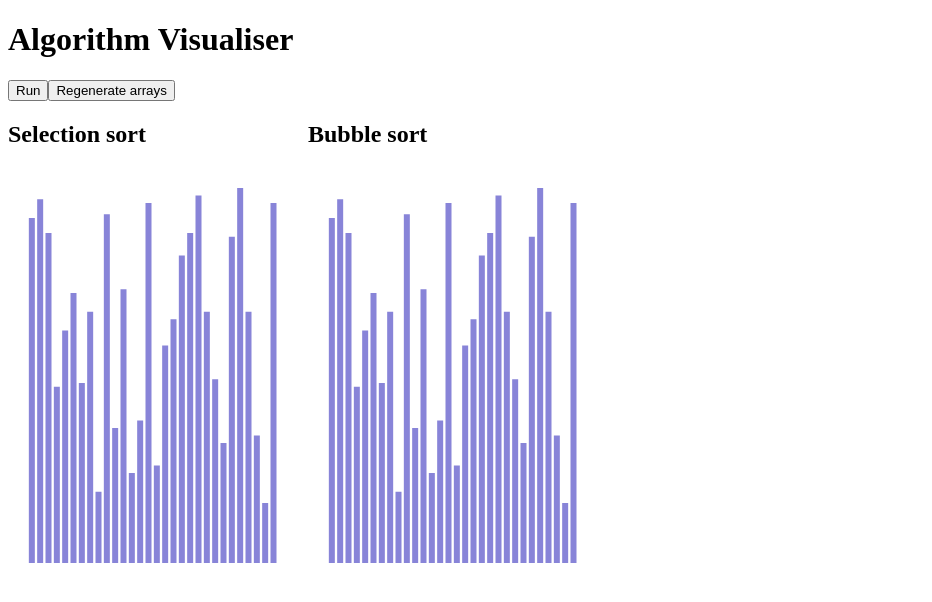
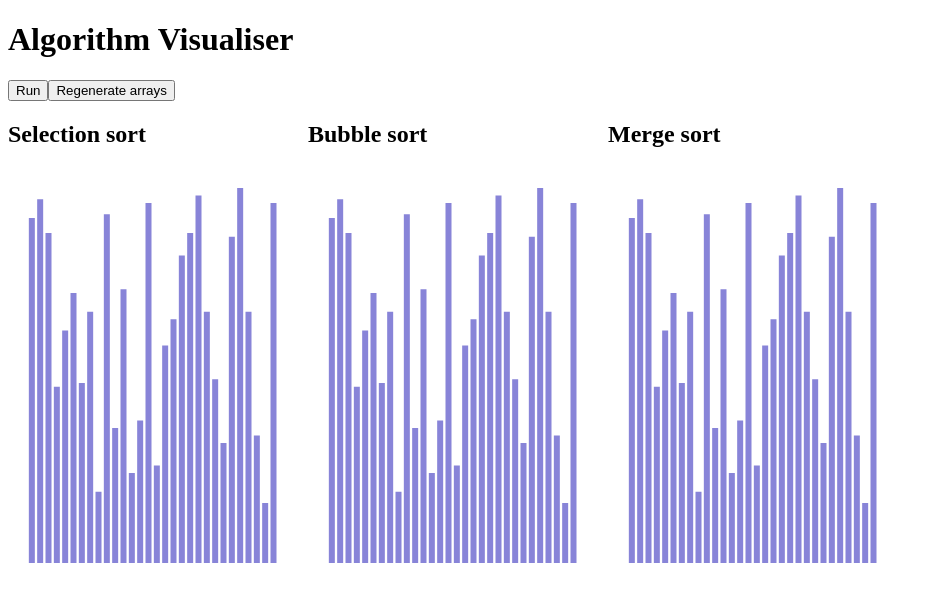
Before and after one commit to zoltan-antal/algorithm-visualiser, a React (Vite) app: page / in a window 1280 px wide. Shown: the top 602 px of the page, without its empty margins (0-932 px from the left). Built offline with nearby package versions, Linux system fonts and the light colour scheme.

Commit message:
Transform mergeSort to use states

```diff
--- a/package.json
+++ b/package.json
@@ -12,11 +12,13 @@
     "preview": "vite preview"
   },
   "dependencies": {
+    "lodash": "^4.17.21",
     "react": "^18.2.0",
     "react-dom": "^18.2.0",
     "recharts": "^2.10.4"
   },
   "devDependencies": {
+    "@types/lodash": "^4.14.202",
     "@types/react": "^18.2.43",
     "@types/react-dom": "^18.2.17",
     "@types/recharts": "^1.8.29",
--- a/src/App.tsx
+++ b/src/App.tsx
@@ -34,6 +34,7 @@ function App() {
 
   console.log('Selection sort: ' + arrays.selectionSort);
   console.log('Bubble sort: ' + arrays.bubbleSort);
+  console.log('Merge sort: ' + arrays.mergeSort);
 
   return (
     <>
@@ -51,6 +52,10 @@ function App() {
           <h2>Bubble sort</h2>
           <BarChart data={arrays.bubbleSort} />
         </div>
+        <div>
+          <h2>Merge sort</h2>
+          <BarChart data={arrays.mergeSort} />
+        </div>
       </div>
     </>
   );
--- a/src/algorithms/mergeSort.ts
+++ b/src/algorithms/mergeSort.ts
@@ -1,38 +1,194 @@
-const mergeSort = (unsorted: number[]) => {
-  const n = unsorted.length;
+import _ from 'lodash';
 
-  // Base case
-  if (n == 1) {
-    return unsorted;
+import MergeSortState from '../types/MergeSortState';
+
+const mergeSort = (inputState: any) => {
+  if (!inputState.processing) {
+    return inputState;
   }
 
-  // Recursively sort the two halves of the array
-  const left = mergeSort(unsorted.slice(0, n / 2));
-  const right = mergeSort(unsorted.slice(n / 2));
+  const state = structuredClone(inputState) as MergeSortState;
 
-  // Merge the two sorted halves
-  const sorted: number[] = [];
+  // If root node is sorted, stop process
+  if (state.tree.sorted) {
+    state.processing = false;
+    return state;
+  }
+
+  const node = _.get(state, state.path);
+
+  // If node already sorted, replace in / remove from path
+  if (node.sorted) {
+    switch (state.path[state.path.length - 1]) {
+      case 'left':
+        state.path[state.path.length - 1] = 'right';
+        return state;
+
+      case 'right':
+        state.path.pop();
+        return state;
+    }
+  }
+
+  // BASE CASE
+  if (node.start === node.end) {
+    _.set(state, [...state.path, 'sorted'], true);
+    return state;
+  }
+
+  // MERGE STEP
+  if (node.left && node.left.sorted && node.right && node.right.sorted) {
     let i = 0;
     let j = 0;
-  const iMax = left.length;
-  const jMax = right.length;
-  for (let k = 0; k < n; k++) {
+    const iMax = node.left!.end - node.left!.start + 1;
+    const jMax = node.right!.end - node.right!.start + 1;
+    const left: number[] = state.arr.slice(
+      node.left!.start,
+      node.left!.end + 1
+    );
+    const right: number[] = state.arr.slice(
+      node.right!.start,
+      node.right!.end + 1
+    );
+    for (let k = node.left!.start; k <= node.right!.end; k++) {
       if (i === iMax) {
-      sorted.push(...right.slice(j, jMax));
-      break;
-    } else if (j == jMax) {
-      sorted.push(...left.slice(i, iMax));
-      break;
+        state.arr[k] = right[j];
+        j++;
+      } else if (j === jMax) {
+        state.arr[k] = left[i];
+        i++;
       } else if (left[i] < right[j]) {
-      sorted.push(left[i]);
+        state.arr[k] = left[i];
         i++;
       } /* right[j] <= left[i] */ else {
-      sorted.push(right[j]);
+        state.arr[k] = right[j];
         j++;
       }
     }
+    _.unset(state, [...state.path, 'left']);
+    _.unset(state, [...state.path, 'right']);
+    _.set(state, [...state.path, 'sorted'], true);
+    return state;
+  }
 
-  return sorted;
+  // RECURSIVE STEP
+  const mid = node.start! + Math.ceil((node.end! - node.start!) / 2);
+  const left = { start: node.start, end: mid - 1, sorted: false };
+  const right = { start: mid, end: node.end, sorted: false };
+  _.set(state, [...state.path, 'left'], left);
+  _.set(state, [...state.path, 'right'], right);
+  state.path.push('left');
+  return state;
+
+  // switch (node.step) {
+  //   case 'split': {
+  //     if (node.start === node.end) {
+  //       _.set(state, [...state.path, 'step'], 'merge');
+  //       switch (state.path[state.path.length - 1]) {
+  //         case 'left':
+  //           state.path[state.path.length - 1] = 'right';
+  //           break;
+
+  //         case 'right':
+  //           state.path.pop();
+  //           _.set(state, [...state.path, 'step'], 'merge');
+  //           break;
+  //       }
+  //       return state;
+  //     }
+  //     const mid = node.start! + Math.ceil((node.end! - node.start!) / 2);
+  //     const left = { start: node.start, end: mid - 1, step: 'split' };
+  //     const right = { start: mid, end: node.end, step: 'split' };
+  //     _.set(state, [...state.path, 'left'], left);
+  //     _.set(state, [...state.path, 'right'], right);
+  //     state.path.push('left');
+  //     return state;
+  //   }
+  //   case 'merge': {
+  //     let i = 0;
+  //     let j = 0;
+  //     const iMax = node.left!.end - node.left!.start + 1;
+  //     const jMax = node.right!.end - node.right!.start + 1;
+  //     const left: number[] = state.arr.slice(
+  //       node.left!.start,
+  //       node.left!.end + 1
+  //     );
+  //     const right: number[] = state.arr.slice(
+  //       node.right!.start,
+  //       node.right!.end + 1
+  //     );
+  //     for (let k = node.left!.start; k <= node.right!.end; k++) {
+  //       if (i === iMax) {
+  //         state.arr[k] = right[j];
+  //         j++;
+  //         break;
+  //       } else if (j === jMax) {
+  //         state.arr[k] = left[i];
+  //         i++;
+  //         break;
+  //       } else if (left[i] < right[j]) {
+  //         state.arr[k] = left[i];
+  //         i++;
+  //       } /* right[j] <= left[i] */ else {
+  //         state.arr[k] = right[j];
+  //         j++;
+  //       }
+  //     }
+  //     _.unset(state, [...state.path, 'left']);
+  //     _.unset(state, [...state.path, 'right']);
+  //     switch (state.path[state.path.length - 1]) {
+  //       case 'left':
+  //         state.path[state.path.length - 1] = 'right';
+  //         break;
+
+  //       case 'right':
+  //         state.path.pop();
+  //         _.set(state, [...state.path, 'step'], 'merge');
+  //         state.path[state.path.length - 1] = 'left';
+  //         break;
+  //     }
+  //     return state;
+  //   }
+  // }
 };
 
+mergeSort.algorithmName = 'mergeSort';
+
+// const mergeSort = (unsorted: number[]) => {
+//   const n = unsorted.length;
+
+//   // Base case
+//   if (n == 1) {
+//     return unsorted;
+//   }
+
+//   // Recursively sort the two halves of the array
+//   const left = mergeSort(unsorted.slice(0, n / 2));
+//   const right = mergeSort(unsorted.slice(n / 2));
+
+//   // Merge the two sorted halves
+//   const sorted: number[] = [];
+//   let i = 0;
+//   let j = 0;
+//   const iMax = left.length;
+//   const jMax = right.length;
+//   for (let k = 0; k < n; k++) {
+//     if (i === iMax) {
+//       sorted.push(...right.slice(j, jMax));
+//       break;
+//     } else if (j === jMax) {
+//       sorted.push(...left.slice(i, iMax));
+//       break;
+//     } else if (left[i] < right[j]) {
+//       sorted.push(left[i]);
+//       i++;
+//     } /* right[j] <= left[i] */ else {
+//       sorted.push(right[j]);
+//       j++;
+//     }
+//   }
+
+//   return sorted;
+// };
+
 export default mergeSort;
--- a/src/types/AlgorithmStates.ts
+++ b/src/types/AlgorithmStates.ts
@@ -1,9 +1,11 @@
 import SelectionSortState from './SelectionSortState';
 import BubbleSortState from './BubbleSortState';
+import MergeSortState from './MergeSortState';
 
 type AlgorithmStates = {
   selectionSort: SelectionSortState;
   bubbleSort: BubbleSortState;
+  mergeSort: MergeSortState;
 };
 
 export default AlgorithmStates;
--- /dev/null
+++ b/src/types/MergeSortState.ts
@@ -0,0 +1,16 @@
+type MergeSortNode = {
+  start: number;
+  end: number;
+  sorted: boolean;
+  left?: MergeSortNode;
+  right?: MergeSortNode;
+};
+
+type MergeSortState = {
+  processing: boolean;
+  arr: number[];
+  tree: MergeSortNode;
+  path: string[];
+};
+
+export default MergeSortState;
--- a/src/utils/runAlgorithms.ts
+++ b/src/utils/runAlgorithms.ts
@@ -1,10 +1,11 @@
 import selectionSort from '../algorithms/selectionSort.ts';
 import bubbleSort from '../algorithms/bubbleSort.ts';
+import mergeSort from '../algorithms/mergeSort.ts';
 
 import AlgorithmStates from '../types/AlgorithmStates.ts';
 import Arrays from '../types/Arrays.ts';
 
-const algorithms = [selectionSort, bubbleSort];
+const algorithms = [selectionSort, bubbleSort, mergeSort];
 const algorithmNames = algorithms.map((algorithm) => algorithm.algorithmName);
 
 const runAlgorithms = async (
@@ -28,6 +29,26 @@ const runAlgorithms = async (
       i: 0,
       j: 0,
       swap: true,
+    },
+    mergeSort: {
+      processing: true,
+      arr: [...arrays.mergeSort],
+      tree: {
+        left: {
+          start: 0,
+          end: Math.floor(arrays.mergeSort.length / 2) - 1,
+          sorted: false,
+        },
+        right: {
+          start: Math.floor(arrays.mergeSort.length / 2),
+          end: arrays.mergeSort.length - 1,
+          sorted: false,
+        },
+        sorted: false,
+        start: 0,
+        end: arrays.mergeSort.length - 1,
+      },
+      path: ['tree'],
     },
   };
 
```
Also changed, not shown: 1 other file (tests, documents, lock files or other folders). Lines whose indentation alone changed are shown as unchanged.
